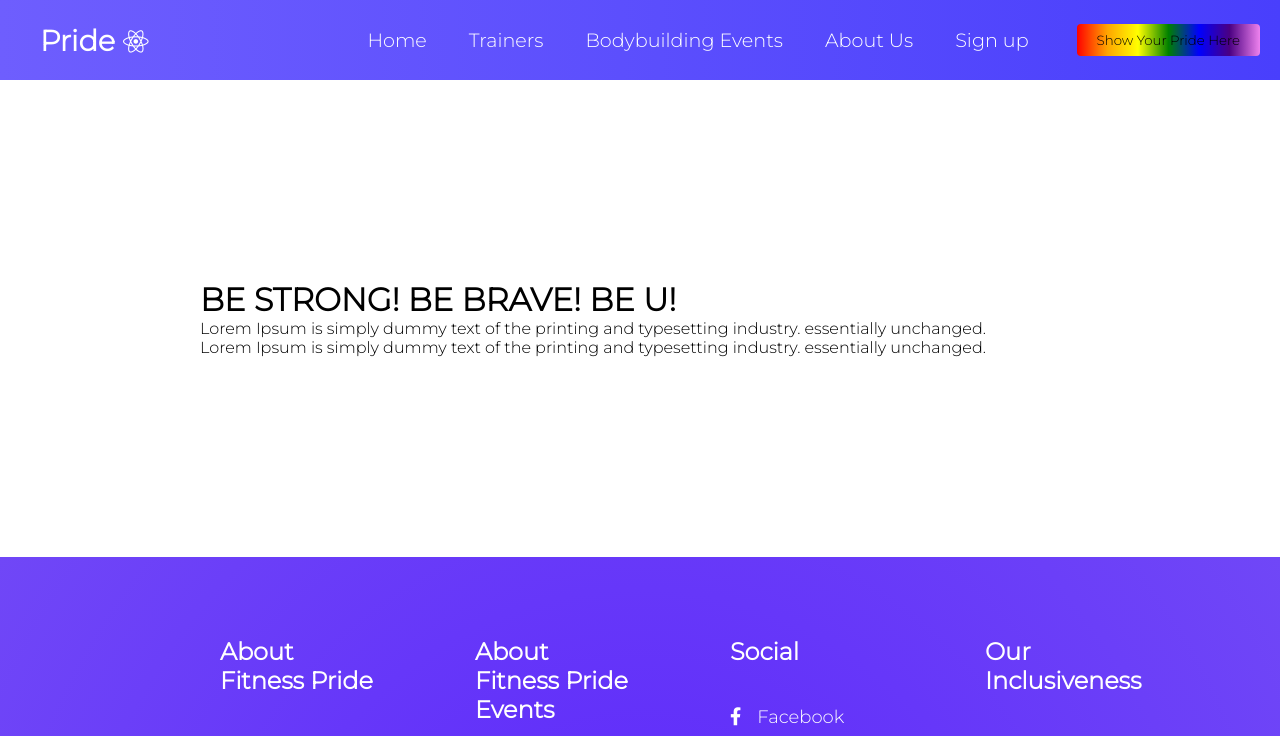
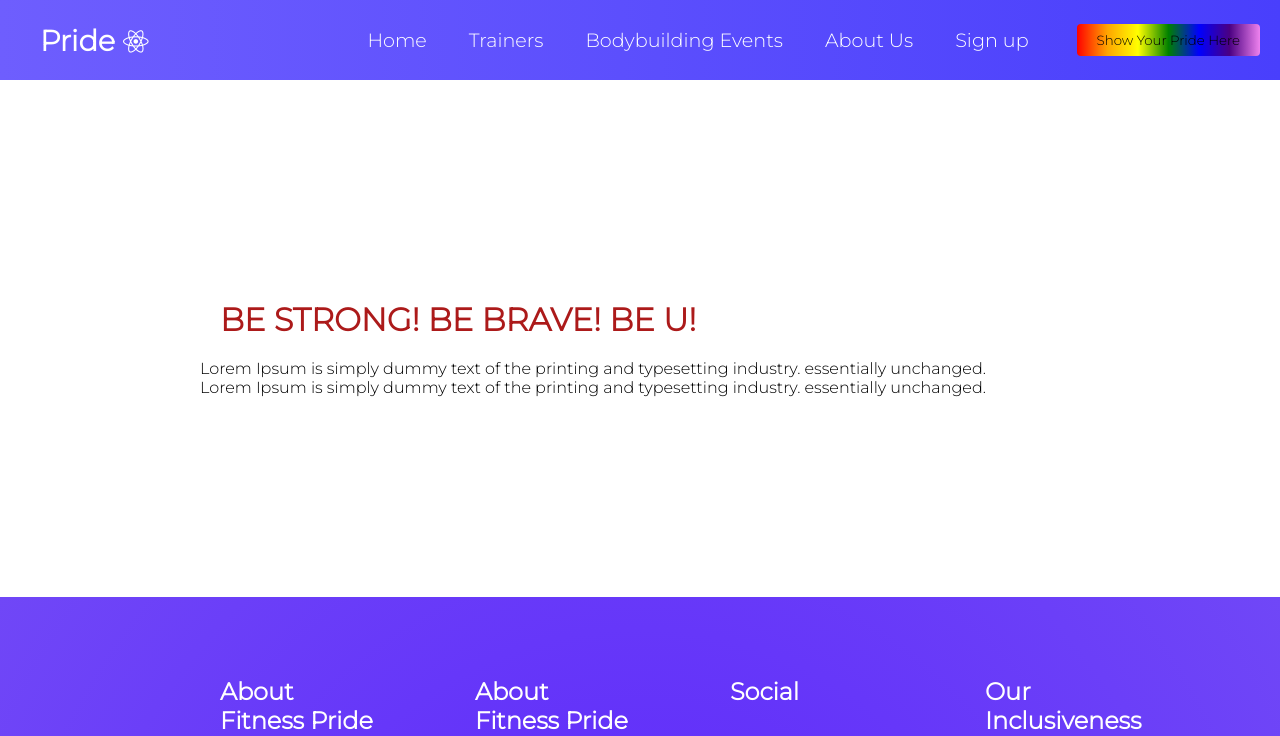
Before and after one commit to aahar1/fitness-pride, a React (Create React App) app: page / in a window 1280 px wide. Shown: the top 736 px of the page. Built offline with nearby package versions, Linux system fonts and the light colour scheme.

Commit message:
adding image homepage

```diff
--- a/src/components/ContentArea.css
+++ b/src/components/ContentArea.css
@@ -4,3 +4,8 @@
     justify-content: center;
     align-items: center;
 }
+
+.heading {
+    color: rgb(172, 26, 26);
+     padding: 20px;
+}
--- a/src/components/ContentArea.js
+++ b/src/components/ContentArea.js
@@ -1,12 +1,14 @@
 import React from 'react'
 import './ContentArea.css';
+//import  img from './public/filler-pic.png';
 
 function ContentArea() {
     return (
         <div className='content-container'>
             {/* <video src='/public/posing-video.mp4'
                 autoPlay loop muted /> */}
-                <h1>BE STRONG! BE BRAVE! BE U!</h1>
+                <h1 className='heading'>BE STRONG! BE BRAVE! BE U!</h1>
+
             <p>Lorem Ipsum is simply dummy
                  text of the printing and
                  typesetting industry.
```
Also changed, not shown: public/filler pic.png (added).
